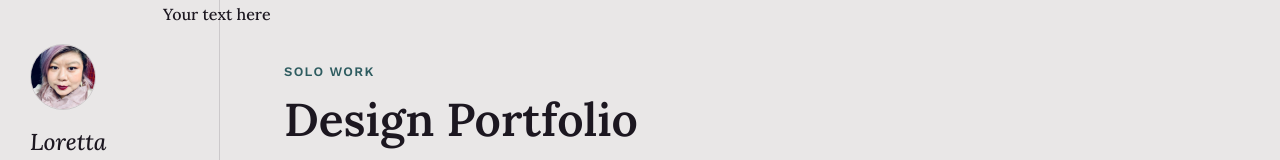
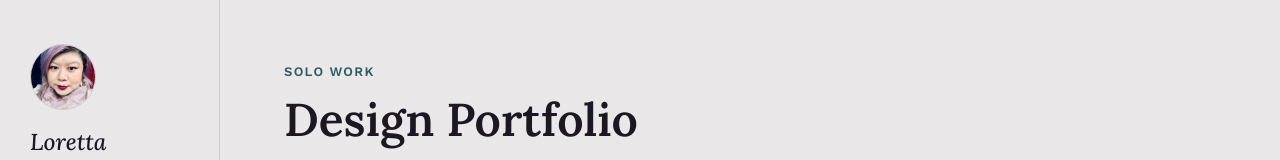
Before and after one commit to lorela1/loretta-portfolio, a plain HTML site: page Design.dc.html in a window 1280 px wide. Shown: the top 160 px of the page. Drawn offline with nearby package versions, Linux system fonts and the light colour scheme.

Commit message:
Add files via upload

```diff
--- a/Design.dc.html
+++ b/Design.dc.html
@@ -190,7 +190,6 @@ a:hover{color:#d4491f;}
 </footer>
 
 </div>
-
-<div style="font-size: 16px; line-height: 1; font-family: Lora, Georgia, serif; position: absolute; left: 163px; top: 6px">Your text here</div></x-dc>
+</x-dc>
 </body>
 </html>
```
